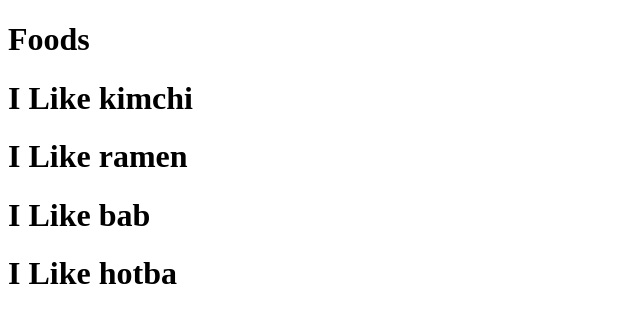
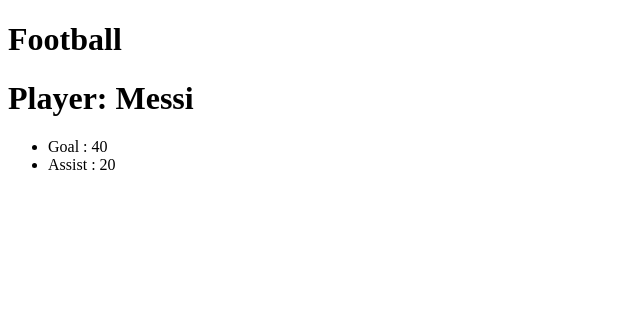
Before and after one commit to deadlylaid/movie_app, a React (Create React App) app: page / in a window 1280 px wide. Shown: the top 322 px of the page, without its empty margins (0-640 px from the left). Built offline with nearby package versions, Linux system fonts and the light colour scheme.

Commit message:
foot ball

```diff
--- a/src/App.js
+++ b/src/App.js
@@ -1,19 +1,29 @@
 import React from 'react';
 
-function Food({fav}) {
+function Status(props) {
     return (
-        <h1>I Like {fav}</h1>
+        <ul>
+            <li>Goal : 40</li>
+            <li>Assist : 20</li>
+        </ul>
+    )
+}
+
+function Player(props) {
+    return (
+        <div>
+            <h1>Player: {props.name}</h1>
+            <Status />
+        </div>
+
     )
 }
 
 function App() {
     return (
         <div>
-            <h1>Foods</h1>
-            <Food fav="kimchi" />
-            <Food fav="ramen" />
-            <Food fav="bab" />
-            <Food fav="hotba" />
+            <h1>Football</h1>
+            <Player name="Messi" />
         </div>
     )
 }
```
